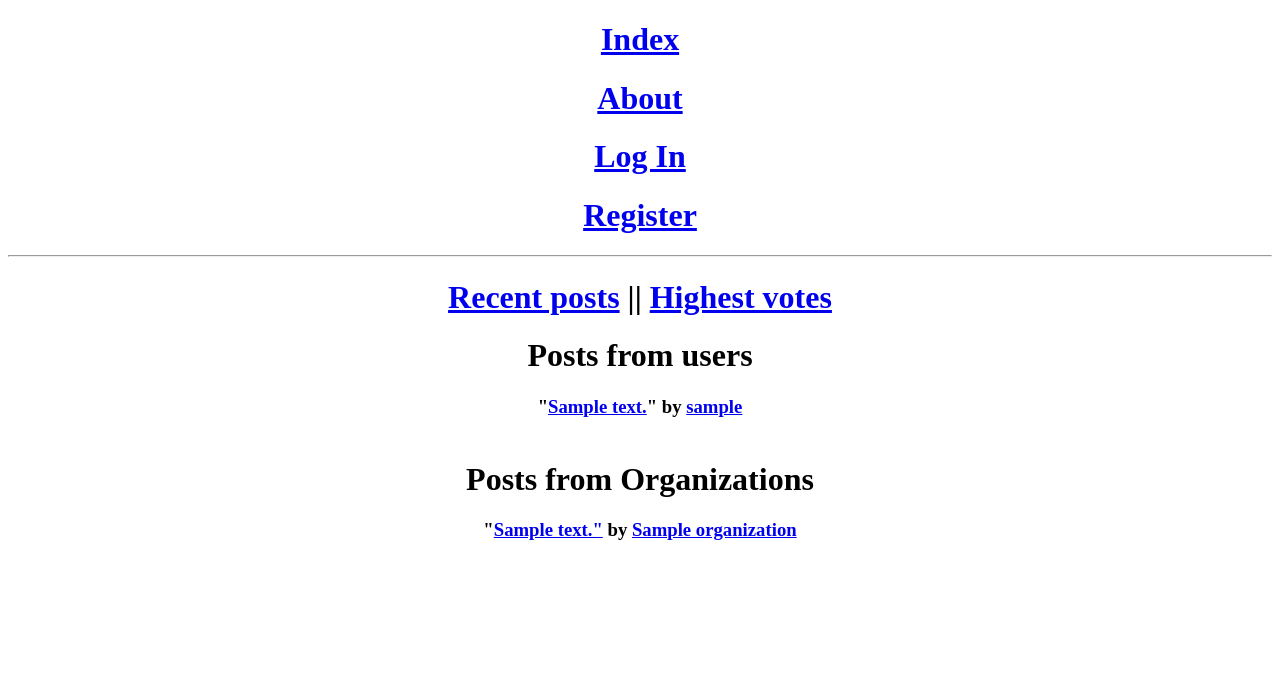
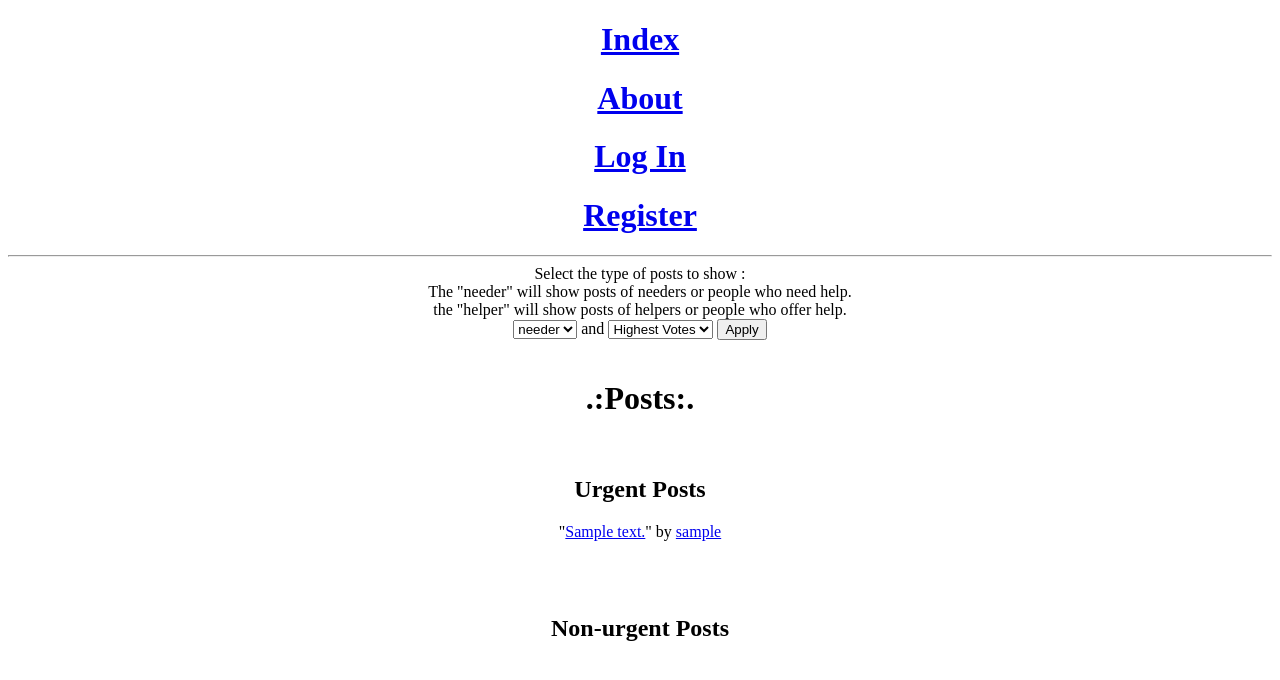
Before and after one commit to amralaaeldien/The-Social-Work, a Django app: page / in a window 1280 px wide. Shown: the top 680 px of the page. Run offline with Django 3.2, Linux system fonts and the light colour scheme; tables that the repository leaves empty hold one stand-in row (values such as "Sample post").

Commit message:
added tons of functionality

```diff
--- a/infrastructure/templates/index.html
+++ b/infrastructure/templates/index.html
@@ -1,6 +1,82 @@
 {%extends 'base.html'%}
 
 {%block content%}
+
+<form method="get">
+<div>Select the type of posts to show :</div>
+<div>The "needer" will show posts of needers or people who need help.</div>
+<div>the "helper" will show posts of helpers or people who offer help.</div>
+<select name="needer_or_helper" id = 'type_post'>
+	<option value="n"
+		{% if needer_or_helper == 'n'%}
+			selected
+		{%endif%}
+	> needer </option>
+	<option value="h"
+		{% if needer_or_helper == 'h'%}
+			selected
+		{%endif%}
+	> helper </option>
+</select>
+and
+<select name="highest_or_recent">
+	<option value="h"
+		{% if highest_or_recent == 'h'%}
+			selected
+		{%endif%}
+	> Highest Votes </option>
+	<option value="r"
+		{% if highest_or_recent == 'r'%}
+			selected
+		{%endif%}
+	> Most Recent </option>
+</select>
+<input type="submit" value="Apply">
+</form>
+<br>
+<h1>.:Posts:.</h1>
+<br>
+{% if urgent_posts %}
+<h2>Urgent Posts</h2>
+	{% for post in urgent_posts %}
+		{%if request.user.is_authenticated%}
+			{%if post.id not in ids%}
+					<a href="{%url 'infrastructure:upvote' id=post.id%}">Up vote ({{post.get_votes}})</a>
+			{%else%}
+					<a href="{%url 'infrastructure:unvote' id=post.id%}">Unvote ({{post.get_votes}})</a>
+			{%endif%}
+		{%endif%}
+		"<a href="{%url 'infrastructure:post-detail' id=post.id%}">{{post.content}}</a>"
+		by
+		{% if post.publisher_user.slug %}
+			<a href="{%url 'infrastructure:display-profile' slug=post.publisher_user.slug%}">{{post.publisher_user.slug}}</a>
+		{%else%}
+			<a href="{%url 'infrastructure:org-detail' slug=post.publisher_org.slug%}">{{post.publisher_org.name}}</a>
+		{%endif%}
+		<br>
+		<br>
+	{%endfor%}
+{%endif%}
+<br>
+<br>
+<h2>Non-urgent Posts</h2>
+{%for post in nonurgent_posts%}
+	{%if request.user.is_authenticated%}
+		{%if post.id not in ids%}
+				<a href="{%url 'infrastructure:upvote' id=post.id%}">Up vote ({{post.get_votes}})</a>
+		{%else%}
+				<a href="{%url 'infrastructure:unvote' id=post.id%}">Unvote ({{post.get_votes}})</a>
+		{%endif%}
+	{%endif%}
+	{% if post.publisher_user.slug %}
+		<a href="{%url 'infrastructure:display-profile' slug=post.publisher_user.slug%}">{{post.publisher_user.slug}}</a>
+	{%else%}
+		<a href="{%url 'infrastructure:org-detail' slug=post.publisher_org.slug%}">{{post.publisher_org.name}}</a>
+	{%endif%}
+	<br>
+	<br>
+{%endfor%}
+<!--
 <h1>
 <a href="{%url 'infrastructure:order-by-time'%}">Recent posts</a> ||
 <a href="{%url 'infrastructure:order-by-votes'%}">Highest votes</a>
@@ -43,4 +119,5 @@
 		<br>
 	{%endfor%}
 </h3>
+-->
 {%endblock%}
--- a/infrastructure/urls.py
+++ b/infrastructure/urls.py
@@ -18,8 +18,8 @@ urlpatterns = [
 	path('org/create', views.OrganizationCreate.as_view(), name = 'org-create'),
 	path('org/<slug>', views.OrganizationDetail.as_view(), name='org-detail'),
 	path('org/<slug>/edit', views.OrganizationUpdate.as_view(), name='org-edit'),
-	path('publish_post/user/<slug>', views.PublishPostView, name='publish-post-user'),
-	path('publish_post/org/<slug>', views.PublishPostView, name='publish-post-org'),
+	path('publish_post/user/<slug>', views.PostCreate.as_view(), name='publish-post-user'),
+	path('publish_post/org/<slug>', views.PostCreate.as_view(), name='publish-post-org'),
 	path('post/<id>', views.PostView, name='post-detail'),
 	path('comments/<id>', views.CommentsCreation, name='comments-creation'), #the id here is for the post that is having the comment
 	path('upvote/<id>', views.PostUpView, name='upvote'),
--- a/infrastructure/views.py
+++ b/infrastructure/views.py
@@ -1,8 +1,6 @@
 from django.shortcuts import render
-#from .forms import ProfileForm
 from .models import Profile
 # Create your views here.
-#from .forms import SubjectTagForm
 from django.core import exceptions
 from django.http import HttpResponse, HttpResponseRedirect
 
@@ -12,7 +10,7 @@ from django.views.generic.edit import CreateView, DeleteView, UpdateView
 from .models import Profile, Tag, Organization, Post, Comment, Voters, SubjectTag
 from django.views.generic.detail import DetailView
 from django.urls import reverse
-from .forms import TagForm
+from .forms import PostForm, TagForm
 from django.db.models import Q
 
 from django.shortcuts import  render, redirect
@@ -21,20 +19,57 @@ from django.contrib.auth import login
 from django.contrib import messages
 
 from infrastructure import forms
+from django.db.models import Q
 
-post = None
 def results(request):
+
+	needer = 'n'
+	highest= 'h'
+	needer_or_helper = request.GET.get('needer_or_helper', needer)
+	highest_or_recent = request.GET.get('highest_or_recent', highest)
+
+	if (needer_or_helper == needer):
+		if (highest_or_recent == highest):
+			urgent_posts = Post.objects.filter(post_type=needer_or_helper, is_urgent = True).order_by('-votes')
+			nonurgent_posts = Post.objects.filter(post_type=needer_or_helper, is_urgent = False).order_by('-votes')
+		else:
+			urgent_posts = Post.objects.filter(post_type=needer_or_helper, is_urgent = True).order_by('-created_at')
+			nonurgent_posts = Post.objects.filter(post_type=needer_or_helper, is_urgent = False).order_by('-created_at')
+	else:
+		if (highest_or_recent == highest):
+			urgent_posts = None
+			nonurgent_posts = Post.objects.filter(post_type=needer_or_helper).order_by('-votes')
+
+		else:
+			urgent_posts= None
+			nonurgent_posts = Post.objects.filter(post_type=needer_or_helper).order_by('-created_at')
+
+	ids = []
+	if request.user.is_authenticated:
+		#Getting the ids of all the posts the current user has upvoted
+		voted_users = Voters.objects.filter(voter = request.user)
+		for vote in voted_users:
+			#sending the ids of the upvoted posts to template to choose when to render upvote
+			#and when to render unvote
+			ids.append(vote.post.id)
+
+	return render(request, 'index.html', {'ids': ids, 'urgent_posts': urgent_posts, 'nonurgent_posts': nonurgent_posts, 'needer_or_helper': needer_or_helper, 'highest_or_recent': highest_or_recent})
+
+	'''
 	ids = []
 	slug = None
 	if request.user.is_authenticated:
 		slug = request.user.slug
+		#Getting the ids of all the posts the current user has upvoted
 		voted_users = Voters.objects.filter(voter = request.user)
 		for vote in voted_users:
+			#sending the ids of the upvoted posts to template to choose when to render upvote
+			#and when to render unvote
 			ids.append(vote.post.id)
 	user_posts = Post.objects.all().exclude(publisher_user__isnull = True)
 	org_posts = Post.objects.all().exclude(publisher_org__isnull=True)
 	return render(request, 'index.html', {'ids' : ids,'slug' : slug, 'user_posts': user_posts, 'org_posts': org_posts})
-
+	'''
 def register(request):
 	if request.method == "POST":
 		form = NewUserForm(request.POST)
@@ -102,10 +137,10 @@ class ProfileUpdate(UpdateView):
 		POST = self.request.POST.copy()
 
 		choice_tags = POST.getlist('tags2')
-		tags = []
+		tags = set()
 		for tag in choice_tags:
 			tag_obj = Tag.objects.get(name = tag)
-			tags.append(tag_obj)
+			tags.add(tag_obj)
 
 		text_input_tags = POST.getlist('tags1')[0]
 		text_input_tags = text_input_tags.strip()
@@ -114,9 +149,9 @@ class ProfileUpdate(UpdateView):
 			if tag != '':
 				if not tag.startswith('#') :
 					tag = '#' + tag
-				tag_obj = Tag.objects.get_or_create(name = tag)[0]
+				tag_obj = Tag.objects.get_or_create(name = tag, verified=False)[0]
 				tag_obj.save()
-				tags.append(tag_obj)
+				tags.add(tag_obj)
 
 		user.tags.set(tags)
 
@@ -139,17 +174,6 @@ class ProfileUpdate(UpdateView):
 
 class OrganizationUpdate(UpdateView):
 	model = Organization
-	'''fields = [
-		'name',
-		'slug',
-		'bio',
-		'avatar_thumbnail',
-		'location',
-		'tags',
-		'contact_information'
-	]'
-	'''
-
 	form_class = forms.OrganizationForm
 
 	def get_object(self):
@@ -164,10 +188,10 @@ class OrganizationUpdate(UpdateView):
 		POST = self.request.POST.copy()
 
 		choice_tags = POST.getlist('tags2')
-		tags = []
+		tags = set()
 		for tag in choice_tags:
 			tag_obj = Tag.objects.get(name = tag)
-			tags.append(tag_obj)
+			tags.add(tag_obj)
 
 		text_input_tags = POST.getlist('tags1')[0]
 		text_input_tags = text_input_tags.strip()
@@ -178,7 +202,7 @@ class OrganizationUpdate(UpdateView):
 					tag = '#' + tag
 				tag_obj = Tag.objects.get_or_create(name = tag)[0]
 				tag_obj.save()
-				tags.append(tag_obj)
+				tags.add(tag_obj)
 
 		org.tags.set(tags)
 
@@ -191,9 +215,11 @@ class OrganizationUpdate(UpdateView):
 		context.update(kwargs)
 		return super().get_context_data(**context)
 
+from django.views.generic.edit import FormView
 
-class ProfileDetail(DetailView):
+class ProfileDetail(DetailView, FormView):
 	model = Profile
+	form_class = PostForm
 
 	def get_object(self):
 		return Profile.objects.get(slug = self.kwargs.get('slug'))
@@ -201,14 +227,13 @@ class ProfileDetail(DetailView):
 	def get_context_data(self, **kwargs):
 		context = super(ProfileDetail, self).get_context_data(**kwargs)
 		request = self.request
-		slug =None
 		ids=[]
 		if request.user.is_authenticated:
-			slug = request.user.slug
 			voted_users = Voters.objects.filter(voter = request.user)
 			for vote in voted_users:
 				ids.append(vote.post.id)
 		context['ids'] = ids
+
 		return context
 
 def TagUserView(request, tag_name):
@@ -236,28 +261,37 @@ class OrganizationCreate(CreateView):
 		form.instance.moderators.add(my_p)
 		return super().form_valid(form)
 
-	#def get_object(self):
-	#	return Organization.objects.get(pk = self.kwargs.get('org_pk'))
 
 class OrganizationDetail(DetailView):
 	model = Organization
 
+	def get_context_data(self, **kwargs) :
+		context = super().get_context_data(**kwargs)
+		context['form'] = PostForm
+		return context
+
 def UserOrgsView(request, slug):
 	orgs = Profile.objects.get(slug=slug).organization_set
-	print('heeeeeeeeeeeeeeeeeeeeeeeeeeeeeeeeeeeeeeey')
-	print(Profile.objects.get(slug=slug).organization_set)
 	return render(request, 'user_orgs.html', { 'orgs' : orgs})
 
-def PublishPostView(request, slug):
-	content = request.POST.get("text")
-	path = request.get_full_path()
-	if 'publish_post/user/' in path :
-		Post.objects.create(content=content, publisher_user=request.user)
-		return HttpResponseRedirect(reverse('infrastructure:display-profile', args=(slug,)))
-	else :
-		publisher_org = Organization.objects.get(slug = slug)
-		Post.objects.create(content=content, publisher_org=publisher_org)
-		return HttpResponseRedirect(reverse('infrastructure:org-detail', args=(slug,)))
+
+class PostCreate(CreateView):
+	from .forms import PostForm
+	model = Post
+	form_class = PostForm
+	template_name ='profile_detail.html'
+
+	def form_valid(self, form):
+		post = form.instance
+		path = self.request.get_full_path()
+		if 'publish_post/user/' in path :
+			post.publisher_user= self.request.user
+			post.save()
+		else :
+			slug = self.kwargs.get('slug', None)
+			publisher_org = Organization.objects.get(slug = slug)
+			post.publisher_org= publisher_org
+		return super().form_valid(form)
 
 def PostView(request, id):
 	post = Post.objects.get(id=id)
@@ -282,8 +316,6 @@ def CommentsCreation(request, id):
 	Comment.objects.create(content = request.POST.get('comment'), publisher_user=request.user, post = post)
 	return HttpResponseRedirect(reverse('infrastructure:post-detail', args=(post.id,)))
 
-
-
 def PostUpView(request, id):
 	post = Post.objects.get(id = id)
 	users = Voters.objects.filter(post = post)
@@ -305,8 +337,6 @@ def PostUpView(request, id):
 
 	return HttpResponseRedirect(previous_url)
 
-
-
 def PostUnvoteView(request, id):
 
 	previous_url = request.META.get('HTTP_REFERER')
```
Also changed, not shown: infrastructure/forms.py (+8 -22 lines), infrastructure/models.py (+14 -17 lines), infrastructure/templates/infrastructure/organization_detail.html (+8 -2 lines), infrastructure/templates/infrastructure/profile_detail.html (+7 -1 lines), infrastructure/migrations/0003_post_fulfilled_post_is_urgent_post_post_type_and_more.py (added).
